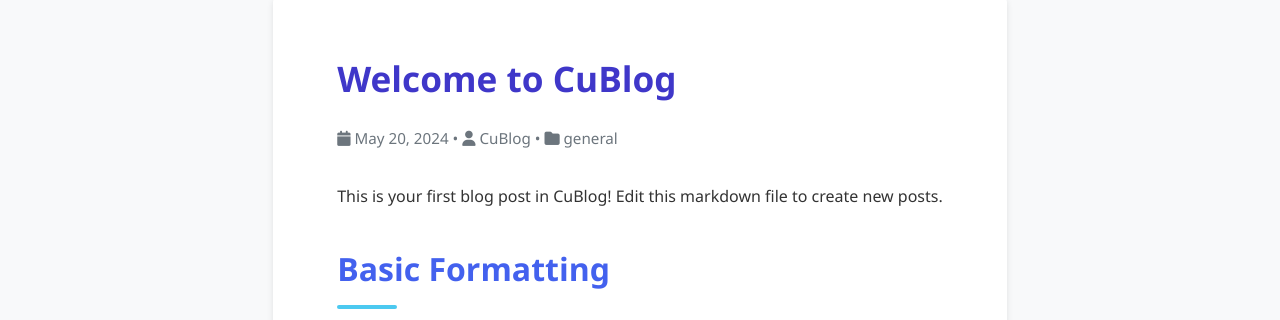
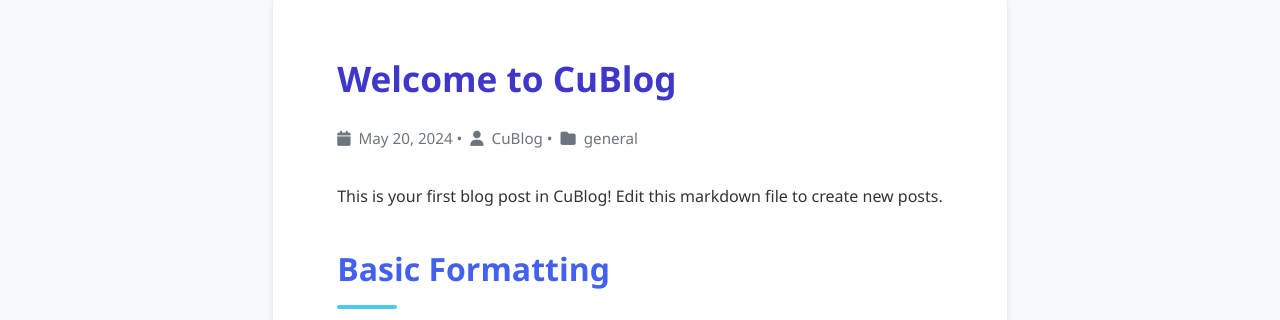
Before and after one commit to RyaninChina11/CuBlog, a Jekyll site: the page built from _posts/2024-05-20-welcome-to-cublog.md, in a window 1280 px wide. Shown: the part 172-492 px from the top of the page. Built offline with Jekyll 4.4.1, drawn with Linux system fonts in a browser that asks for light colours.

Commit message:
Update post.css

```diff
--- a/assets/css/post.css
+++ b/assets/css/post.css
@@ -28,6 +28,9 @@
 
 .post .meta {
   color: var(--dark-gray);
+  display: flex;
+  gap: 0.5rem;
+  align-items: center;
   margin-bottom: 2rem;
   font-size: 0.95rem;
 }
```
